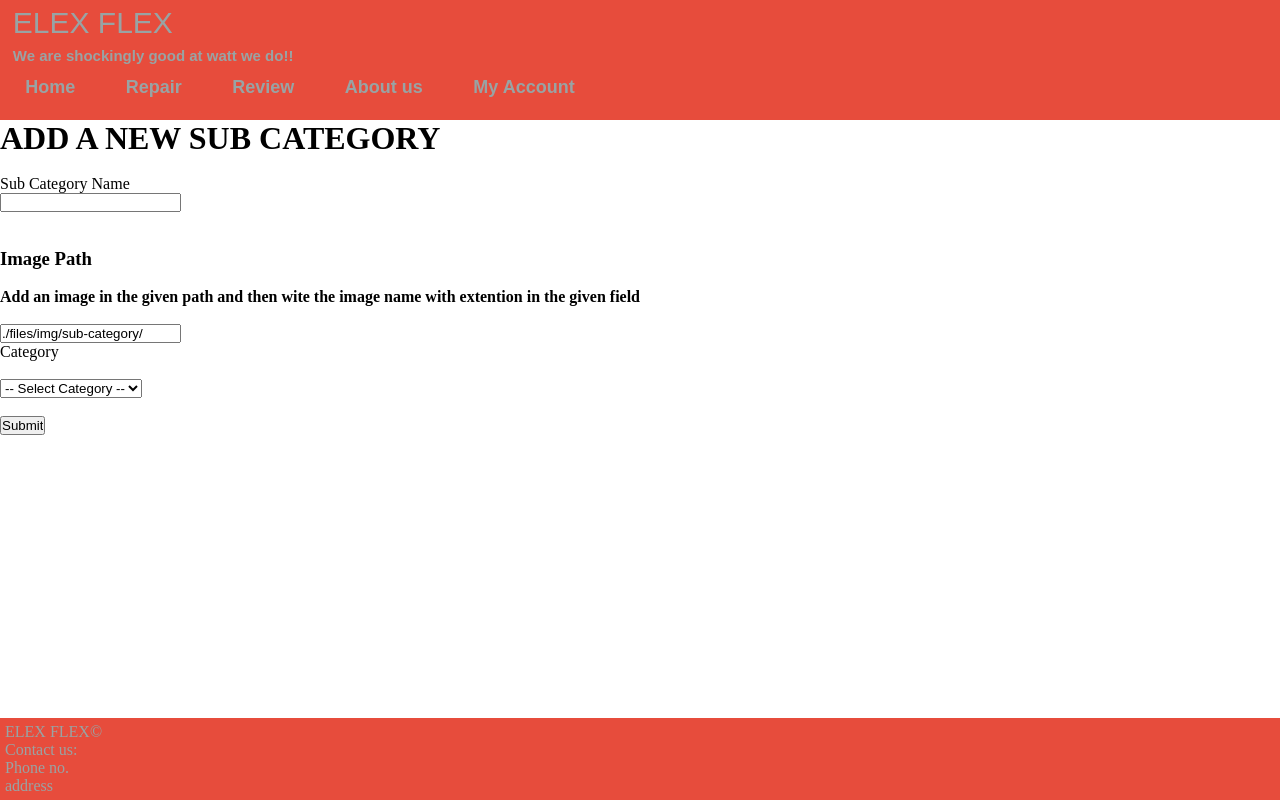
After one commit to Garmode3073/ElexFlex, a PHP site: page /nsubcat.php in a window 1280 px wide. The commit adds this page. Run offline with PHP 8.4, Linux system fonts and the light colour scheme; data that the repository does not hold is empty.

Commit message:
new subcategory added

```diff
--- a/myaccount.php
+++ b/myaccount.php
@@ -93,7 +93,7 @@
         <li class = 'myad'><a href="./nadmin.php">Add New Admin</a></li>
         <li class = 'myad'><a href="">Add new Product</a></li>
         <li class = 'myad'><a href="./ncat.php">Add new category</a></li>
-        <li class = 'myad'><a href="">Add new Sub-category</a></li>
+        <li class = 'myad'><a href="./nsubcat.php">Add new Sub-category</a></li>
         <li class = 'myad'><a href="">Add items</a></li>
       </ul>
       <?php
--- /dev/null
+++ b/nsubcat.php
@@ -0,0 +1,110 @@
+<!DOCTYPE html>
+<?php
+
+session_start();
+
+?>
+<html lang="en">
+<head>
+    <meta charset="UTF-8">
+    <meta name="viewport" content="width=device-width, initial-scale=1.0">
+    <title>ElexFlex | New Category</title>
+    <link rel="stylesheet" href="assets/css/head.css">
+    <link rel="stylesheet" href="assets/css/foot.css">
+    <title>ELEXFLEX | My Account</title>
+    <style>
+      main{
+        position:fixed;
+        top: 15%;
+        left: 0;
+        right: 0;
+        bottom: 10%;
+        overflow-x: hidden;
+        overflow-y: auto;
+      }
+      @media screen and (max-width: 600px) {
+      .col-25, .col-75, input[type=submit] {
+      width: 100%;
+      margin-top: 0;
+      }
+      }
+    </style>
+</head>
+<body>
+<!--Connection-->
+<?php
+      include 'db_connection.php';
+      $conn = Connect();
+    ?>
+    <!--Connection-->
+    <header>
+      <!--Header-->
+      <?php
+      include 'assets/html/header.html';
+      ?>
+      <!--Header-->
+    </header>
+    <main>
+      <!-- Main Body -->
+      <h1>ADD A NEW SUB CATEGORY</h1>
+      <br>
+    <form method="post">
+    <label for="name">
+    Sub Category Name
+    </label><br>
+    <input type="text" name="name" class='catname'><br><br><br>
+    <label for="image">
+    <h3>Image Path</h3>
+    <br>
+    <h4>Add an image in the given path and then wite the image name with extention in the given field</h4>
+    </label><br>
+    <input type="text" name="img" class='catname' value='./files/img/sub-category/'>
+    <br>
+    <label for="category">
+    Category
+    </label><br>
+    <br>
+  <select name = 'category'>
+    <option disabled selected>-- Select Category --</option>
+    <?php
+        $records = mysqli_query($conn, "SELECT * From category");  // Use select query here
+
+        while($data = mysqli_fetch_array($records))
+        {
+            echo $data['name'];
+            echo "<option value='". $data['name'] ."'>" .$data['name'] ."</option>";  // displaying data in option menu
+        }
+    ?>
+  </select>
+    <br><br>
+    <input type="submit" value="Submit" name='submit'>
+    </form>
+      <!-- Main Body -->
+    </main>
+    <footer>
+    <!--Footer-->
+    <?php
+    include 'assets/html/footer.html';
+     ?>
+     <!--Footer-->
+    </footer>
+</body>
+<?php
+if(isset($_POST['submit'])){
+
+$mysqli = new mysqli("localhost","root","","elexflex");
+
+if ($mysqli -> connect_errno) {
+  echo "Failed to connect to MySQL: " . $mysqli -> connect_error;
+  exit();
+}
+$sql = "INSERT INTO sub_category (name, img, category) VALUES ('".$_POST["name"]."', '".$_POST["img"]."', '".$_POST["category"]."');";
+if ($mysqli->query($sql) === TRUE) {
+    header("Location: ./myaccount.php");
+  } else {
+    echo "<script>Error: " , $res , "<br>" , $mysqli->error, "<script>";
+    // "Error: " , '$sql' . "<br>" , '$mysqli->error' ---to find error
+  }
+}
+?>
+</html>
```
